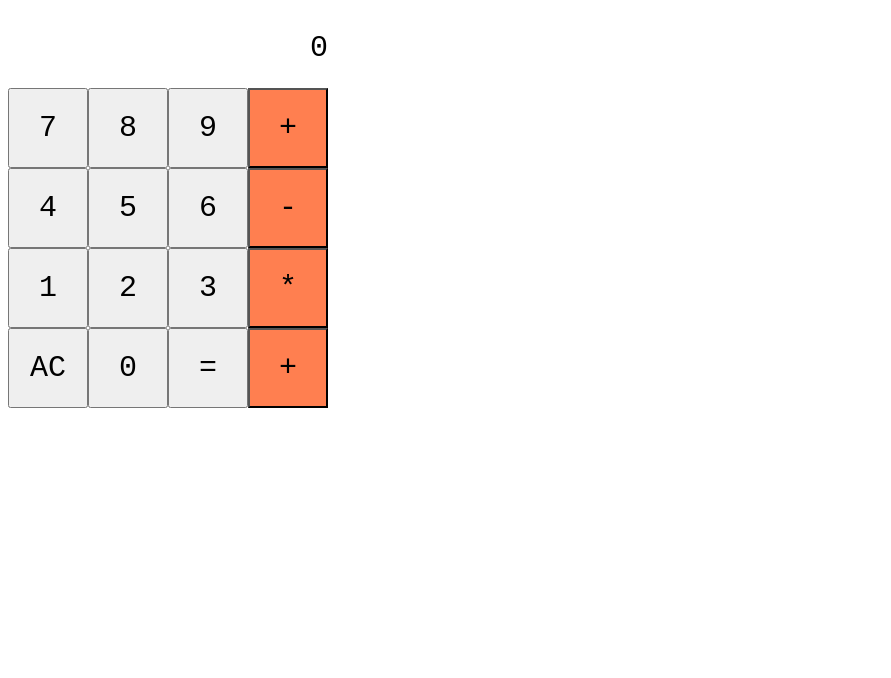
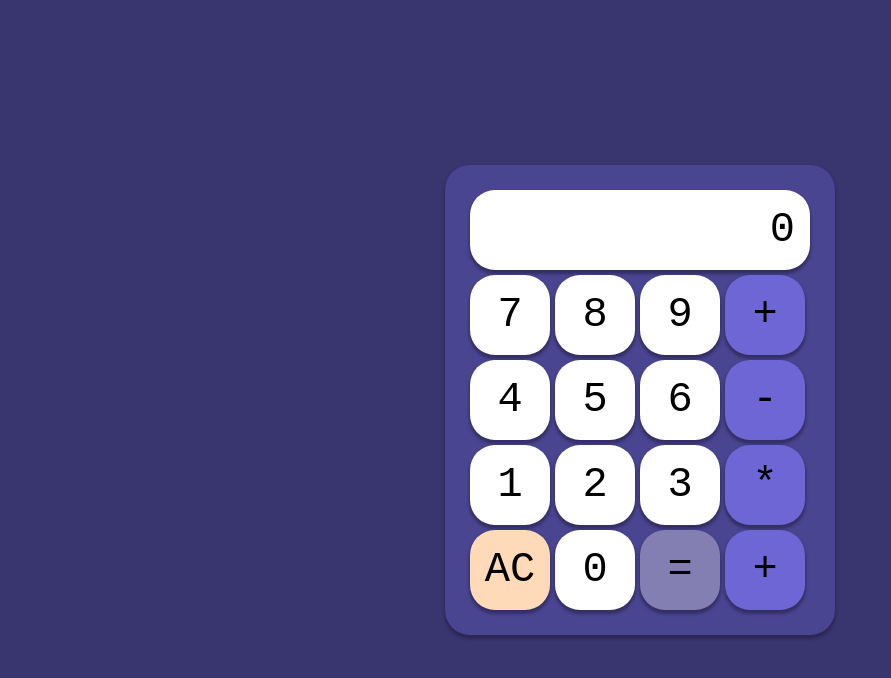
Before and after one commit to Kylo33/odin-calculator, a plain HTML site: page index.html in a window 1280 px wide. Shown: the whole page, without its empty margins (0-891 px from the left). Drawn offline with Linux system fonts and the light colour scheme.

Commit message:
feat: add cool ui styling

```diff
--- a/style.css
+++ b/style.css
@@ -1,19 +1,48 @@
+html {
+    margin: 0;
+    padding: 0;
+}
+
+body {
+    height: 100vh;
+    display: flex;
+    justify-content: center;
+    align-items: center;
+    margin: 0;
+    padding: 0;
+    background-color: #39356F;
+}
+
 #text,
 button {
-    font-size: 30px;
+    font-size: 42px;
     font-family: monospace;
 }
 
 .container {
     display: flex;
-    width: 320px;
+    width: 340px;
     flex-wrap: wrap;
+    background-color: #4A4591;
+    border-radius: 25px;
+    padding: 25px;
+    gap: 5px;
 }
 
 .container > button {
     width: 80px;
     height: 80px;
     box-sizing: border-box;
+    border: none;
+    border-radius: 25px;
+}
+
+.equals {
+    background-color: #847FB3;
+}
+
+.clear {
+    background-color: peachpuff;
 }
 
 #display {
@@ -22,8 +51,25 @@ button {
     display: flex;
     justify-content: end;
     align-items: center;
+    background-color: white;
+    border-radius: 25px;
+    padding: 0 15px;
 }
 
 .operator {
-    background-color: coral;
+    background-color: #6D66D4;
 }
+
+.number {
+    background-color: white;
+}
+
+.container,
+.container > button,
+#display {
+    box-shadow: #201e3e8a 0px 3px 3px 1px;
+}
+
+.container > button:active {
+    opacity: .8;
+}
```
